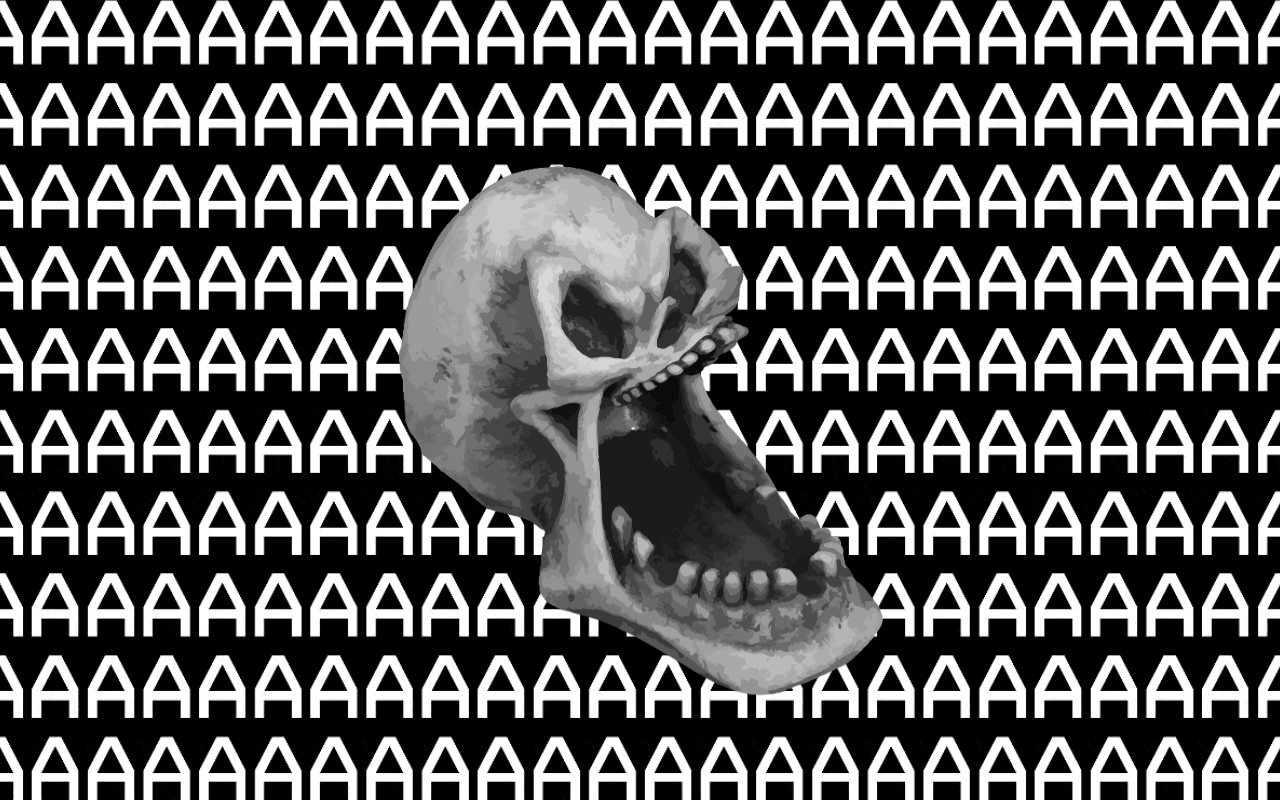
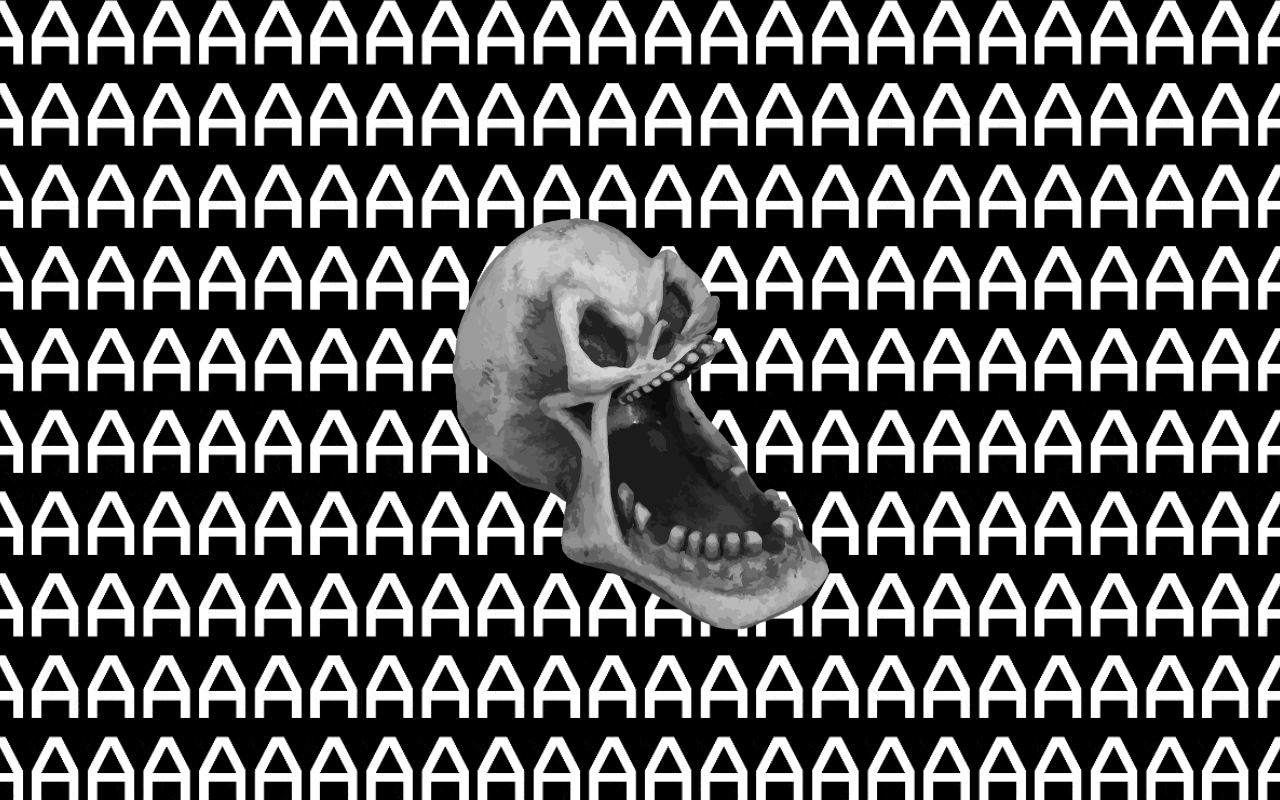
Before and after one commit to KingOfCaves/AAAAA, a website: page index.htm in a window 1280 px wide. Drawn offline with Linux system fonts and the light colour scheme.

Commit message:
fixing css media queries

```diff
--- a/css/main.css
+++ b/css/main.css
@@ -30,8 +30,8 @@ body {
     top: 50%;
     left: 50%;
     transform: translate(-50%, -50%);
-    width: 54rem;
-    height: 54rem;
+    width: 64rem;
+    height: 64rem;
 }
 .graphic {
     display: block;
@@ -40,10 +40,10 @@ body {
     position: absolute;
 }
 
-@media only screen and (max-width: 700px), (max-height: 700px) {
+@media only screen and (max-width: 1000px), (max-height: 1000px) {
     .graphic-box {
-        height: 48rem;
-        width: 48rem;
+        height: 42rem;
+        width: 42rem;
     }
 }
 @media only screen and (max-width: 500px), (max-height: 500px) {
```
